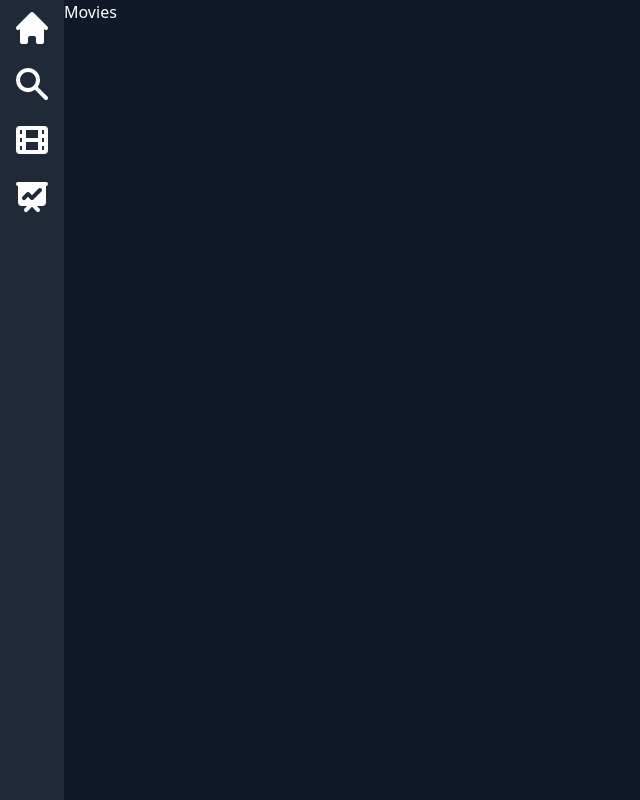
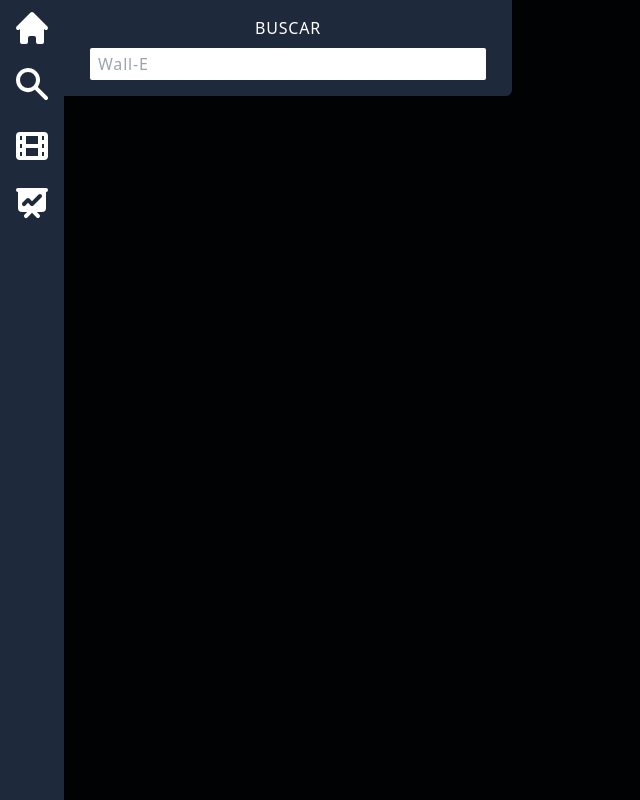
Before and after one commit to dapabe/api-moviedb, a Next.js app: page /movies in a window 1280 px wide. Shown: the whole page, without its empty margins (0-640 px from the left). Built offline with nearby package versions, Linux system fonts and the light colour scheme.

Commit message:
fixed search bar UI

```diff
--- a/package.json
+++ b/package.json
@@ -16,15 +16,15 @@
     "react-player": "2.9.0",
     "react-redux": "^8.0.2",
     "react-responsive-carousel": "3.2.22",
-    "redux": "^4.2.0",
+    "redux": "4.2.0",
     "tailwind-scrollbar-hide": "1.1.7"
   },
   "devDependencies": {
     "autoprefixer": "10.4.2",
     "eslint": "8.9.0",
     "eslint-config-next": "12.1.0",
-    "postcss": "^8.4.7",
-    "prettier": "^2.5.1",
+    "postcss": "8.4.7",
+    "prettier": "2.5.1",
     "prettier-plugin-tailwindcss": "0.1.8",
     "tailwindcss": "3.0.23"
   }
--- a/src/components/header/Header.js
+++ b/src/components/header/Header.js
@@ -4,7 +4,7 @@ import SearchBar from "./SearchBar";
 export default function Header() {
   return (
     <header>
-      <nav className="md:h-60">
+      <nav>
         <ol className="mx-auto flex h-full gap-x-4 md:w-max md:flex-col md:gap-y-4">
           <NavLinks />
         </ol>
--- a/src/components/header/NavLinks.js
+++ b/src/components/header/NavLinks.js
@@ -14,14 +14,12 @@ export default function NavLinks() {
   return navRoutes.map(({ href, innerText, altText }) => (
     <li key={innerText} className="inline md:list-item">
       {href.includes("#") ? (
-        <button type="button" title={altText} className="block">
+        <button type="button" title={altText}>
           {matchingIcon(href)}
         </button>
       ) : (
         <Link href={href}>
-          <a title={altText} className="block">
-            {matchingIcon(href)}
-          </a>
+          <a title={altText}>{matchingIcon(href)}</a>
         </Link>
       )}
     </li>
@@ -37,7 +35,5 @@ const matchingIcon = (text) => {
       return <FilmIcon {...iconSize} />;
     case "/shows":
       return <PresentationChartLineIcon {...iconSize} />;
-    default:
-      break;
   }
 };
--- a/src/components/header/SearchBar.js
+++ b/src/components/header/SearchBar.js
@@ -2,10 +2,11 @@ import React from "react";
 
 export default function SearchBar() {
   return (
-    <form className="absolute top-full left-0 h-screen w-full bg-black/90 ">
+    <div className="absolute top-full left-0 flex h-screen w-screen items-start justify-center bg-black/90 md:left-full md:top-0 md:justify-start">
+      <form className="max-w-md grow rounded-b-md bg-slate-800 px-2 pb-4 md:rounded-none md:rounded-br-md md:pt-4">
         <label
           htmlFor="searchBar"
-        className="mx-auto mt-6 block w-11/12 text-center"
+          className="mx-auto block h-max w-11/12 text-center"
         >
           Buscar
           <input
@@ -13,10 +14,11 @@ export default function SearchBar() {
             type="search"
             name="searchBar"
             title="Buscar una pelécula o serie."
-          className="mt-2 block w-full rounded-sm px-2 py-1 text-black"
+            className="mx-auto mt-2 block w-full max-w-md rounded-sm px-2 py-1 text-black"
             placeholder="Wall-E"
           />
         </label>
       </form>
+    </div>
   );
 }
--- a/src/styles/global.css
+++ b/src/styles/global.css
@@ -4,10 +4,10 @@
 
 @layer base {
   body {
-    @apply relative bg-gray-900 text-white;
+    @apply relative bg-slate-900 text-white;
   }
   header {
-    @apply sticky top-0 z-10 bg-gray-800 px-3 py-2 uppercase tracking-wider md:fixed md:h-screen md:w-16;
+    @apply sticky top-0 z-20 bg-slate-800 px-3 py-2 uppercase tracking-wider md:fixed md:h-screen md:w-16;
   }
   main {
     @apply min-h-screen md:ml-16;
```
Lines whose indentation alone changed are shown as unchanged.
